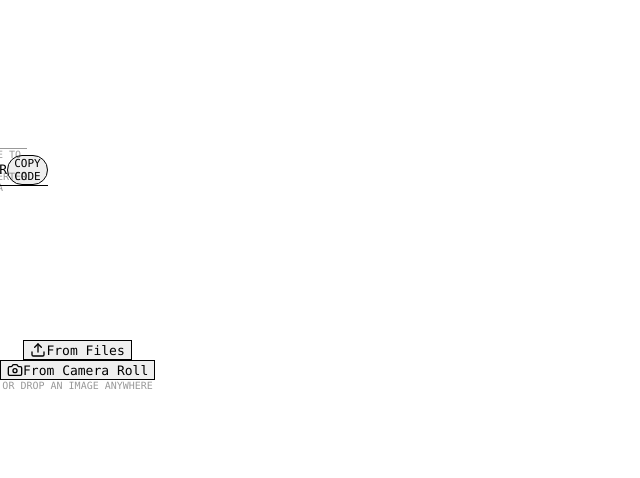
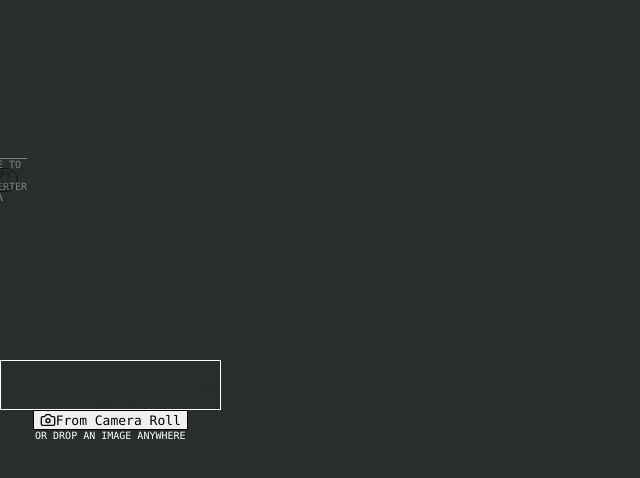
Before and after one commit to sudo-prog/svg-mkr, a React (Vite) app: page / in a window 1280 px wide. Shown: the top 478 px of the page, without its empty margins (0-640 px from the left). Built offline with nearby package versions, Linux system fonts and the light colour scheme.

Commit message:
fix: OKPalette dark charcoal aesthetic for landing page

```diff
--- a/src/components/Landing.tsx
+++ b/src/components/Landing.tsx
@@ -7,9 +7,9 @@ interface LandingProps {
 }
 
 /**
- * Full-viewport landing page matching OKPalette's minimal monochrome aesthetic.
- * Central 3D revolving text + upload control.
- * Top-right: "Copy Code" button copies the core module source.
+ * Full-viewport landing page matching OKPalette's dark charcoal monochrome aesthetic.
+ * Central 3D serif revolving text + white upload box.
+ * Top-right: round "Copy Code" button copies the core module source.
  */
 export function Landing({ onImageSelected }: LandingProps) {
   const [copied, setCopied] = useState(false);
@@ -22,7 +22,7 @@ export function Landing({ onImageSelected }: LandingProps) {
       await navigator.clipboard.writeText(text);
       setCopied(true);
       setTimeout(() => setCopied(false), 1500);
-    } catch (e) {
+    } catch {
       setCopied(false);
     }
   };
@@ -41,7 +41,7 @@ export function Landing({ onImageSelected }: LandingProps) {
 
   return (
     <div
-      className="fixed inset-0 bg-white text-black flex flex-col items-center justify-center overflow-hidden"
+      className="fixed inset-0 bg-charcoal text-white flex flex-col items-center justify-center overflow-hidden"
       onDragOver={(e) => {
         e.preventDefault();
         e.stopPropagation();
@@ -50,38 +50,33 @@ export function Landing({ onImageSelected }: LandingProps) {
       onDragLeave={() => setDragOver(false)}
       onDrop={handleDrop}
     >
-      {/* OKPalette-style top chrome */}
-      <div className="fixed top-0 left-0 right-0 h-12 border-b border-black flex items-center justify-between px-4 bg-white z-50">
-        <div className="text-[13px] font-mono font-bold tracking-tighter">
-          SVG_MKR
-        </div>
+      {/* Top-right round Copy Code button */}
       <button
         onClick={handleCopyCode}
-          className="text-[11px] font-mono uppercase tracking-widest border border-black px-3 py-1 rounded-full hover:bg-black hover:text-white transition-colors"
+        className="fixed top-4 right-4 z-50 w-12 h-12 rounded-full bg-charcoal border border-white text-white hover:bg-white hover:text-charcoal transition-colors flex items-center justify-center text-[9px] uppercase tracking-widest"
         title="Copy the pure core module source"
       >
         {copied ? 'COPIED!' : 'Copy Code'}
       </button>
-      </div>
 
-      {/* Central revolving text */}
+      {/* Central revolving serif text */}
       <div className="flex-1 flex items-center justify-center">
         <RevolvingText text="SVG_MKR" />
       </div>
 
-      {/* Upload zone (centered) */}
+      {/* Upload zone — large white rectangular box with black monospace */}
       <div className="mb-12">
         <UploadZone onFileSelect={onImageSelected} />
       </div>
 
       {/* Subtle footer */}
-      <div className="fixed bottom-0 left-0 right-0 h-10 border-t border-black flex items-center justify-center px-4 text-[10px] font-mono uppercase tracking-wider opacity-40 bg-white z-50">
+      <div className="fixed bottom-0 left-0 right-0 h-10 border-t border-white flex items-center justify-center px-4 text-[10px] font-mono uppercase tracking-wider opacity-40 bg-charcoal z-50">
         Image to SVG Converter &middot; PWA
       </div>
 
       {/* Drag-over hint */}
       {dragOver && (
-        <div className="fixed inset-0 bg-black/5 border-2 border-dashed border-black flex items-center justify-center text-[13px] font-mono z-50 pointer-events-none">
+        <div className="fixed inset-0 bg-white/10 border-2 border-dashed border-white flex items-center justify-center text-[13px] font-mono text-white z-50 pointer-events-none">
           DROP TO CONVERT
         </div>
       )}
--- a/src/components/RevolvingText.tsx
+++ b/src/components/RevolvingText.tsx
@@ -12,6 +12,8 @@ interface RevolvingTextProps {
  *  - X-axis tilt clamped to ±20°
  *  - letters behind the front plane get a halftone/ASCII dither effect
  *
+ * Large serif letters (Times New Roman / Garamond) scattered in 3D space,
+ * matching OKPalette's floating-letter spelling aesthetic.
  * Implemented as a pure CSS 3D transform scene so it is lightweight and
  * works without a WebGL runtime.
  */
@@ -57,16 +59,14 @@ export function RevolvingText({ text = 'SVG_MKR', className = '' }: RevolvingTex
   const handleMove = (e: React.MouseEvent | React.TouchEvent) => {
     if (!isDragging || !containerRef.current) return;
     const clientX = 'touches' in e ? e.touches[0].clientX : e.clientX;
-    const dx = clientX - lastPos.current;
     const dy = ('touches' in e ? e.touches[0].clientY : (e as React.MouseEvent).clientY) - (e.currentTarget as HTMLElement).getBoundingClientRect().top;
     const deltaTime = Date.now() - lastTime.current || 1;
-    setRotationY(r => r + dx * 0.2);
-    // Tilt from horizontal drag relative to container height.
+    setRotationY(r => r + (clientX - lastPos.current) * 0.2);
     if (containerRef.current) {
       const h = containerRef.current.offsetHeight || 300;
       setTilt(Math.max(-20, Math.min(20, (dy / h) * 40 - 20)));
     }
-    setVelocity(dx / deltaTime);
+    setVelocity((clientX - lastPos.current) / deltaTime);
     lastPos.current = clientX;
     lastTime.current = Date.now();
   };
@@ -74,7 +74,6 @@ export function RevolvingText({ text = 'SVG_MKR', className = '' }: RevolvingTex
   const handleUp = () => {
     if (!isDragging) return;
     setIsDragging(false);
-    // Apply inertia: coast in the drag direction, then resume auto-rotation.
     const inertia = velocity * 30;
     let start = rotationY;
     const target = start + inertia;
@@ -95,29 +94,26 @@ export function RevolvingText({ text = 'SVG_MKR', className = '' }: RevolvingTex
   // Start auto-rotation.
   if (!autoRotId.current) startAuto();
 
-  // Radius for the ring of letters.
-  const radius = 150;
-  const half = letters.length / 2;
+  // Radius for the ring of letters — large, wide scatter in 3D space.
+  const radius = 200;
 
   const getLetterStyle = (index: number): React.CSSProperties => {
     const angle = (index / letters.length) * Math.PI * 2 - Math.PI / 2;
     const z = radius * Math.sin(angle);
-    const y = 0;
     // Half-tone dithering when behind the front plane (z < 0).
     const behind = z < 0;
     return {
-      position: 'absolute',
+      position: 'absolute' as const,
       left: '50%',
       top: '50%',
       transform: `rotateY(${(index / letters.length) * 360}deg) translateZ(${radius}px)`,
       filter: behind ? 'contrast(1.2) brightness(0.45)' : 'none',
       opacity: behind ? 0.45 : 1,
-      fontFamily: 'monospace',
-      fontSize: '48px',
+      fontFamily: '"Times New Roman", Times, "Times New Roman", Georgia, serif',
+      fontSize: '72px',
       fontWeight: 700,
-      letterSpacing: '0.2em',
-      color: '#000',
-      textShadow: behind ? '0 0 2px #000' : 'none',
+      color: '#fff',
+      textShadow: behind ? '0 0 4px #fff' : 'none',
       pointerEvents: 'none' as const,
     };
   };
@@ -125,7 +121,7 @@ export function RevolvingText({ text = 'SVG_MKR', className = '' }: RevolvingTex
   return (
     <div
       ref={containerRef}
-      className={`relative w-full h-[340px] perspective-[1000px] mx-auto ${className}`}
+      className={`relative w-full h-[360px] perspective-[1200px] mx-auto ${className}`}
       onMouseDown={handleMouseDown}
       onMouseMove={handleMove}
       onMouseUp={handleUp}
@@ -142,21 +138,33 @@ export function RevolvingText({ text = 'SVG_MKR', className = '' }: RevolvingTex
         }}
       >
         <div className="absolute inset-0 flex items-center justify-center">
-          <div className="relative w-[320px] h-[320px] flex items-center justify-center">
+          <div className="relative w-[360px] h-[360px] flex items-center justify-center">
             {letters.map((ch, i) => (
               <span key={i} style={getLetterStyle(i)}>
                 {ch === ' ' ? '\u00A0' : ch}
               </span>
             ))}
-            {/* Frame/box matching OKPalette aesthetic */}
+            {/* Frame/box matching OKPalette aesthetic: thin white border with dotted inner */}
             <div
-              className="absolute inset-0 border"
+              className="absolute inset-0"
               style={{
-                borderColor: '#000',
+                borderColor: '#fff',
                 borderWidth: 1,
-                borderRadius: 4,
-                transform: 'scale(1.15) rotateZ(2deg)',
-                opacity: 0.25,
+                borderStyle: 'solid',
+                borderRadius: 0,
+                opacity: 0.2,
+              }}
+            />
+            <div
+              className="absolute inset-0"
+              style={{
+                borderColor: '#fff',
+                borderWidth: 1,
+                borderStyle: 'dotted',
+                borderRadius: 0,
+                opacity: 0.1,
+                margin: 3,
+                pointerEvents: 'none' as const,
               }}
             />
           </div>
--- a/src/components/UploadZone.tsx
+++ b/src/components/UploadZone.tsx
@@ -10,8 +10,10 @@ interface UploadZoneProps {
 const ACCEPT_ATTR = 'image/*;capture=camera';
 
 /**
- * Centered, full-viewport upload control matching OKPalette's minimal aesthetic.
- * Handles file picker (Files / Camera) and full-page drag-and-drop.
+ * Centered upload control matching OKPalette's aesthetic:
+ * - Large white rectangular upload area
+ * - Black monospace text (#0a0f0f)
+ * - Handles file picker (Files / Camera) and full-page drag-and-drop.
  */
 export function UploadZone({ onFileSelect, isLoading }: UploadZoneProps) {
   const fileInputRef = useCallback((el: HTMLInputElement | null) => {
@@ -46,31 +48,40 @@ export function UploadZone({ onFileSelect, isLoading }: UploadZoneProps) {
   };
 
   return (
-    <div className="fixed inset-0 z-40 flex items-center justify-center bg-white/80 backdrop-blur pointer-events-none">
+    <div className="fixed inset-0 z-40 flex items-center justify-center bg-charcoal/80 backdrop-blur pointer-events-none">
       <div
         className={`relative flex flex-col items-center gap-3 ${
           isLoading ? 'opacity-50 pointer-events-none' : ''
         }`}
       >
-        <button
+        {/* Large white rectangular upload box with black monospace text */}
+        <div
           onClick={openPicker}
-          disabled={isLoading}
-          className="inline-flex items-center justify-center gap-2 px-8 py-4 border border-black text-[13px] font-mono font-bold tracking-tight hover:bg-black hover:text-white transition-colors disabled:opacity-50"
+          className="w-80 h-48 bg-white border border-white rounded flex items-center justify-center cursor-pointer hover:bg-gray-100 transition-colors"
+          style={{ borderWidth: 1 }}
         >
-          <Upload size={16} />
-          From Files
-        </button>
+          <div className="text-center">
+            <Upload className="mx-auto mb-2 text-charcoal" size={20} />
+            <span className="block text-[11px] font-mono font-bold text-charcoal uppercase tracking-wider">
+              Click to Upload Image / Drop Here
+            </span>
+            <span className="block text-[10px] font-mono text-charcoal opacity-60 mt-1">
+              or press ⌘V
+            </span>
+          </div>
+        </div>
+
         <button
           onClick={openCamera}
           disabled={isLoading}
-          className="inline-flex items-center justify-center gap-2 px-8 py-4 border border-black text-[13px] font-mono font-bold tracking-tight hover:bg-black hover:text-white transition-colors disabled:opacity-50"
+          className="inline-flex items-center justify-center gap-2 px-8 py-4 border border-white text-[13px] font-mono font-bold text-white hover:bg-white hover:text-charcoal transition-colors disabled:opacity-50"
         >
           <Camera size={16} />
           From Camera Roll
         </button>
         <label
           htmlFor="dropzone-file"
-          className="mt-2 text-[10px] uppercase tracking-wider opacity-40 cursor-pointer"
+          className="mt-2 text-[10px] font-mono text-white uppercase tracking-wider cursor-pointer"
         >
           or drop an image anywhere
         </label>
--- a/src/index.css
+++ b/src/index.css
@@ -2,24 +2,28 @@
 @tailwind components;
 @tailwind utilities;
 
+@theme {
+  --color-charcoal: #292f2f;
+}
+
 :root {
-  --mkr-black: #000;
-  --mkr-white: #fff;
-  --mkr-gray: #666;
+  --mkr-charcoal: #292f2f;
+  --mkr-white: #ffffff;
+  --mkr-black: #0a0f0f;
 }
 
 body {
   margin: 0;
-  font-family: 'SFMono-Regular', Consolas, 'Liberation Mono', Menlo, monospace;
-  background: var(--mkr-white);
-  color: var(--mkr-black);
+  font-family: 'Iosevka Web', 'SFMono-Regular', Consolas, 'Liberation Mono', Menlo, monospace;
+  background: var(--mkr-charcoal);
+  color: var(--mkr-white);
   -webkit-font-smoothing: antialiased;
   -moz-osx-font-smoothing: grayscale;
 }
 
 * {
   scrollbar-width: thin;
-  scrollbar-color: #000 #f0f0f0;
+  scrollbar-color: var(--mkr-white) #2a2f2f;
 }
 
 button {
```
Lines whose indentation alone changed are shown as unchanged.
